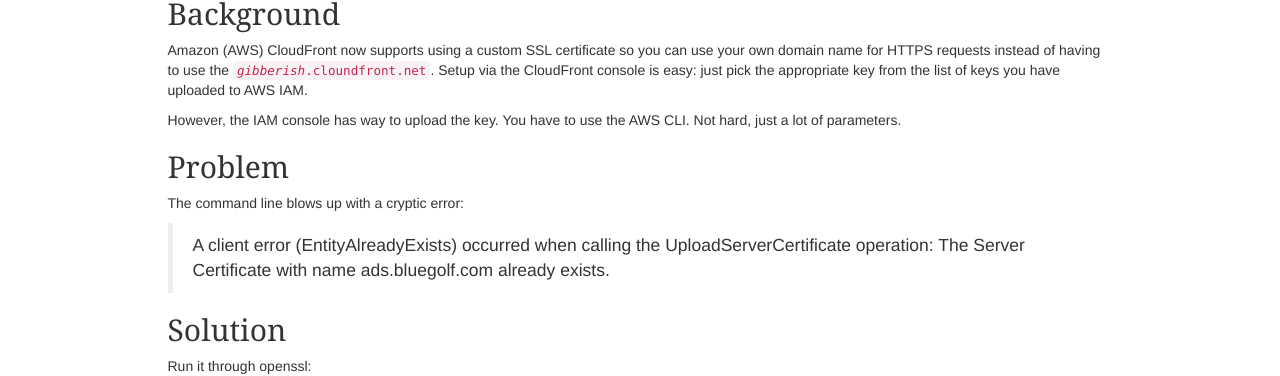
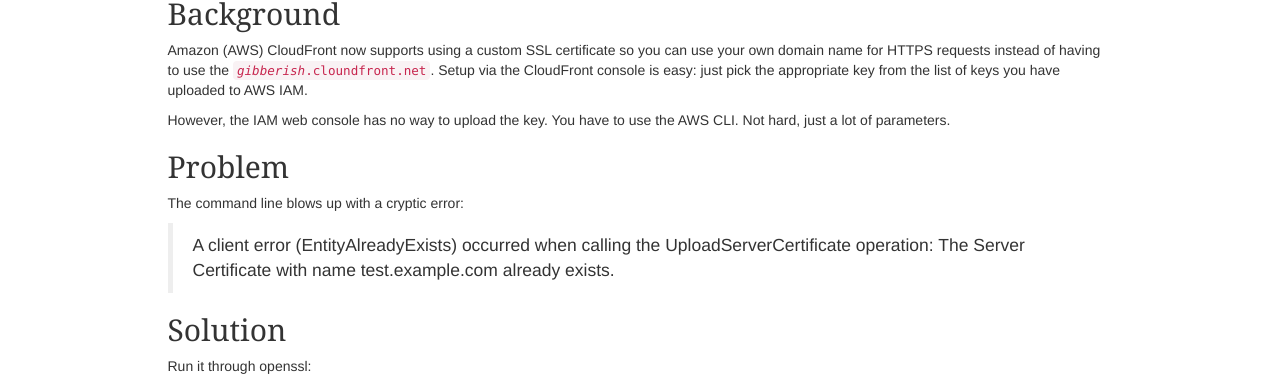
Before and after one commit to indrajithbandara/fileformat.github.io, a Jekyll site: the page built from _posts/2015-01-07-startssl-cert-in-aws-iam.html, in a window 1280 px wide. Shown: the part 601-977 px from the top of the page. Built offline with Jekyll 4.4.1, drawn with Linux system fonts in a browser that asks for light colours; comment, search, counter and statistics services are not loaded.

Commit message:
Adding missing "no"

```diff
--- a/_posts/2015-01-07-startssl-cert-in-aws-iam.html
+++ b/_posts/2015-01-07-startssl-cert-in-aws-iam.html
@@ -20,14 +20,14 @@ tags:
 having to use the <code><i>gibberish</i>.cloundfront.net</code>.  Setup via the CloudFront console is easy: just pick the appropriate key
 from the list of keys you have uploaded to AWS IAM.</p>
 
-<p>However, the IAM console has way to upload the key.  You have to use the AWS CLI.  Not hard, just a lot of parameters.</p>
+<p>However, the IAM web console has no way to upload the key.  You have to use the AWS CLI.  Not hard, just a lot of parameters.</p>
 
 <h2>Problem</h2>
 
 <p>The command line blows up with a cryptic error:</p>
 
 <blockquote>
-A client error (EntityAlreadyExists) occurred when calling the UploadServerCertificate operation: The Server Certificate with name ads.bluegolf.com already exists.
+A client error (EntityAlreadyExists) occurred when calling the UploadServerCertificate operation: The Server Certificate with name test.example.com already exists.
 </blockquote>
 
 <h2>Solution</h2>
```
